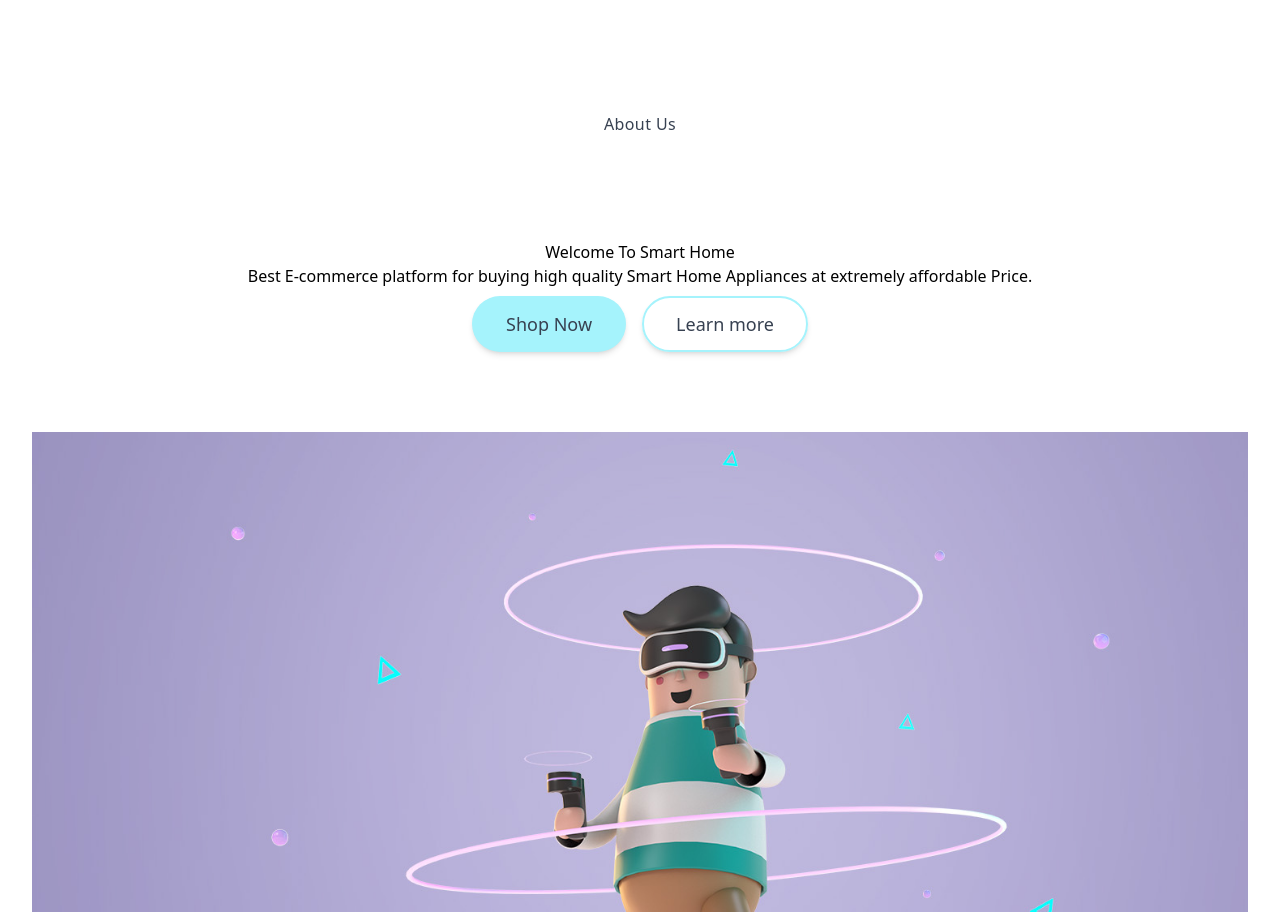
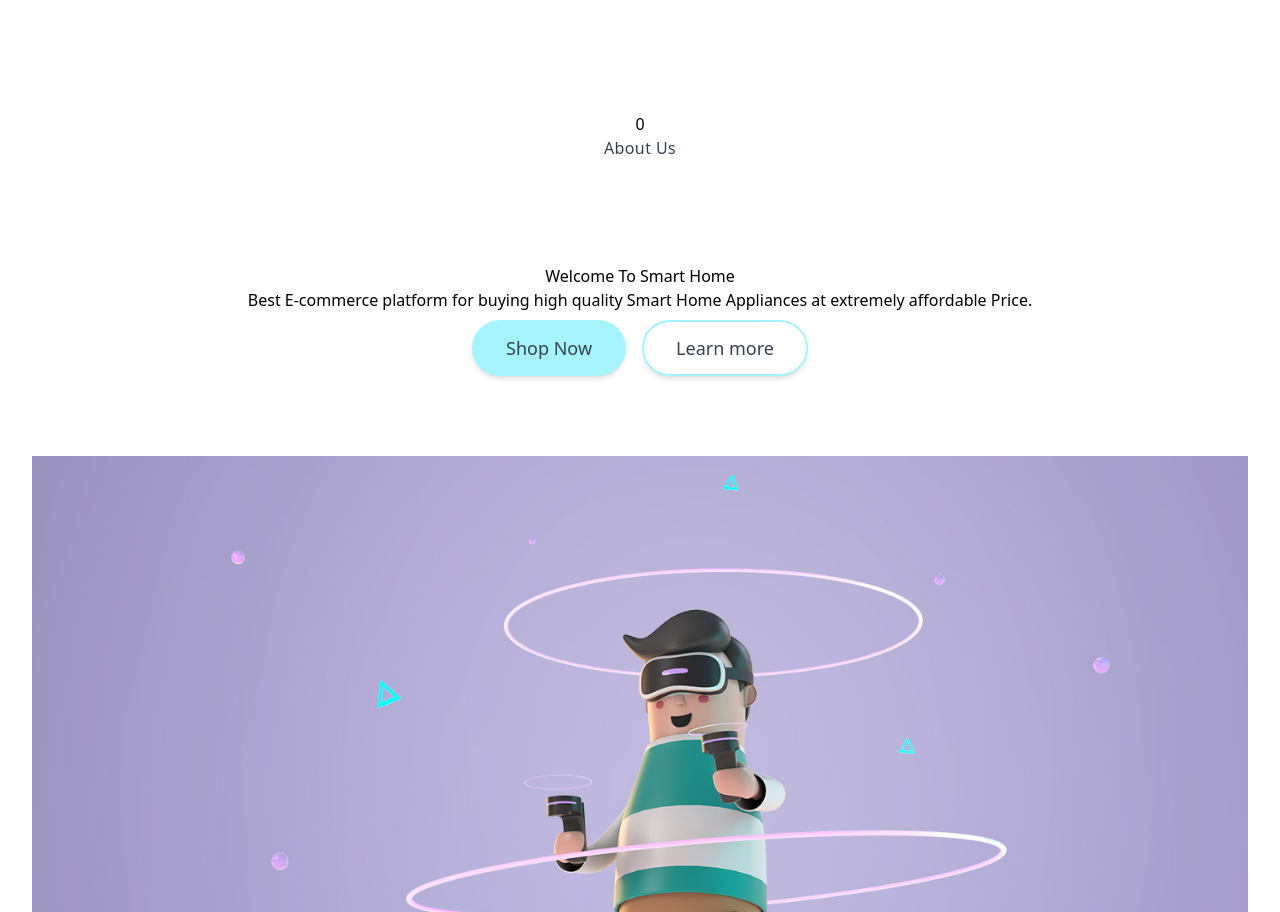
Before and after one commit to sarwar1821201/smart-home-by-react-router, a React (Vite) app: page / in a window 1280 px wide. Shown: the part 2424-3336 px from the top of the page. Built offline with nearby package versions, Linux system fonts and the light colour scheme.

Commit message:
show the itemm number on the cart icons

```diff
--- a/src/components/Header.jsx
+++ b/src/components/Header.jsx
@@ -1,8 +1,14 @@
-import React, { useState } from 'react';
+import React, { useContext, useState } from 'react';
 import { Link, NavLink } from 'react-router-dom';
 import { ShoppingCartIcon } from '@heroicons/react/24/solid'
+import { CartContext } from './Home';
 
 const Header = () => {
+
+    const [cart,setCart]= useContext(CartContext);
+    console.log(cart.length)
+
+
     const [isMenuOpen, setIsMenuOpen] = useState(false)
   return (
     <div className='px-4 py-5 mx-auto sm:max-w-xl md:max-w-full lg:max-w-screen-xl md:px-24 lg:px-8'>
@@ -52,6 +58,7 @@ const Header = () => {
             <Link to='/cart' aria-label='Cart' title='Cart'>
               <div className='relative py-3'>
                 <ShoppingCartIcon className='h-6 w-6 text-cyan-400' />
+                <p className='absolute bottom-5 left-6'>{cart.length}</p>
               </div>
             </Link>
           </li>
--- a/src/components/Home.jsx
+++ b/src/components/Home.jsx
@@ -1,12 +1,23 @@
-import React from 'react';
+import React, { createContext, useState } from 'react';
 import Header from './Header';
-import { Outlet, useNavigation } from 'react-router-dom';
+import { Outlet, useLoaderData, useNavigation } from 'react-router-dom';
 import Footer from './Footer';
+
+ export  const ProductContext = createContext([])
+  export const CartContext = createContext([])
 
 const Home = () => {
     const navigation= useNavigation();
+
+     const { products, initialCart }=useLoaderData();
+     const [cart,setCart] =useState(initialCart)
+    // console.log(initialCart)
+
     return (
-        <div>
+
+          <ProductContext.Provider value={products}  >
+              <CartContext.Provider value={[cart,setCart]} >
+
               <Header></Header>
 
           <div className=' justify-center  items-center'>
@@ -17,11 +28,14 @@ const Home = () => {
 
       <div className='min-h-[calc(100vh-341px)]' >
       <Outlet></Outlet>
+
       </div>
 
+       <Footer></Footer>
 
-        <Footer></Footer>
-        </div>
+              </CartContext.Provider>
+          </ProductContext.Provider>
+
     );
 };
 
--- a/src/components/Shop.jsx
+++ b/src/components/Shop.jsx
@@ -2,11 +2,15 @@ import React from 'react';
 import { useLoaderData } from 'react-router-dom';
 import ProductsCard from './ProductsCard';
 import { addToDb } from '../utiles/fakeDb';
+import { useContext } from 'react';
+import { ProductContext } from './Home';
 
 const Shop = () => {
 
-   const productData= useLoaderData();
+//    const productData= useLoaderData();
 //    console.log(productData);
+
+   const productsData=useContext(ProductContext)
 
     const handleAddToCart= (id)=>{
        // console.log(id)
@@ -19,7 +23,7 @@ const Shop = () => {
         <div className='product-container'>
 
             {
-                productData.map(product =>  <ProductsCard
+                productsData.map(product =>  <ProductsCard
 
                 key={product.id}
                 product={product}
--- a/src/main.jsx
+++ b/src/main.jsx
@@ -22,6 +22,7 @@ const router= createBrowserRouter([
     path: '/',
     element: <Home></Home>,
     errorElement: <Error></Error>,
+    loader: productsAndCartData,
     children: [
 
       {
```
Lines whose indentation alone changed are shown as unchanged.
